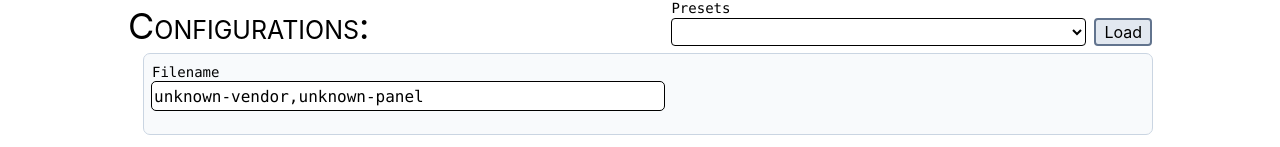
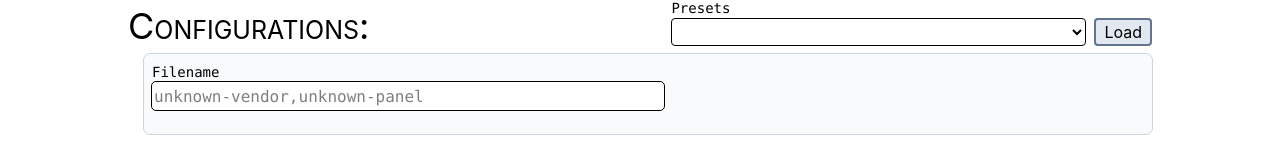
Before and after one commit to kikuchan/panel-firmware-generator, a Vue app: page / in a window 1280 px wide. Shown: the part 118-265 px from the top of the page. Built offline with nearby package versions, Linux system fonts and the light colour scheme.

Commit message:
chore: default filename

```diff
--- a/src/App.vue
+++ b/src/App.vue
@@ -35,7 +35,11 @@
         <div class="flex flex-wrap gap-x-8 gap-y-4 pl-4">
           <Panel class="w-full">
             <Field label="Filename" size="32">
-              <input type="text" v-model="config.filename" class="h-full w-full bg-white focus:outline-none" />
+              <input
+                type="text"
+                v-model="config.filename"
+                :placeholder="unknownFilename"
+                class="h-full w-full bg-white focus:outline-none" />
             </Field>
           </Panel>
           <Panel>
@@ -245,8 +249,10 @@ const drmBusFlags = [
   ['SHARP_SIGNALS'],
 ];
 
+const unknownFilename = 'unknown-vendor,unknown-panel';
+
 const config = ref<SerializedConfig>({
-  filename: 'unknown-vendor,unknown-panel',
+  filename: undefined,
 
   width_mm: 70,
   height_mm: 53,
@@ -388,7 +394,7 @@ function uploadFirmware(data: Uint8Array, file: File) {
 function downloadFirmware() {
   if (!firmware.value) return;
   const blob = firmware.value.blob();
-  downloadBlobAs(`${config.value.filename}.panel`, blob);
+  downloadBlobAs(`${config.value.filename || unknownFilename}.panel`, blob);
 }
 
 function uploadJson(data: Uint8Array) {
@@ -406,7 +412,7 @@ function uploadJson(data: Uint8Array) {
 function downloadJson() {
   if (!firmware.value) return;
   const blob = new Blob([json.value!]);
-  downloadBlobAs(`${config.value.filename}.json`, blob);
+  downloadBlobAs(`${config.value.filename || unknownFilename}.json`, blob);
 }
 
 function diagonal(x: number, y: number) {
@@ -480,7 +486,7 @@ const dts = computed(
     __overlay__ {
       compatible = "${config.value.dsi.lanes > 0 ? 'panel-mipi-dsi' : 'panel-mipi-dpi-spi'}";
 
-${flagFirmware.value ? `      firmware-name = "${config.value.filename}";` : firmware.value?.dts({ compact: compact.value, indent: 6 })}
+${flagFirmware.value ? `      firmware-name = "${config.value.filename || unknownFilename}";` : firmware.value?.dts({ compact: compact.value, indent: 6 })}
     };
   };
 };
--- a/src/firmware.ts
+++ b/src/firmware.ts
@@ -147,7 +147,7 @@ type Config = {
 
 export type SerializedPanelTiming = PanelTimingObject<FlagsObject<DrmModeFlags>>;
 export type SerializedConfig = {
-  filename: string;
+  filename?: string;
 
   width_mm: number;
   height_mm: number;
@@ -495,7 +495,7 @@ function parseConfig(config: Config): ParsedConfig {
 
 function serializeConfig(config: ParsedConfig, { normalizeCommands }: SerializeOptions): SerializedConfig {
   return {
-    filename: config.filename ?? 'unknown-vendor,unknown-panel',
+    filename: config.filename,
 
     width_mm: config.width_mm,
     height_mm: config.height_mm,
```
